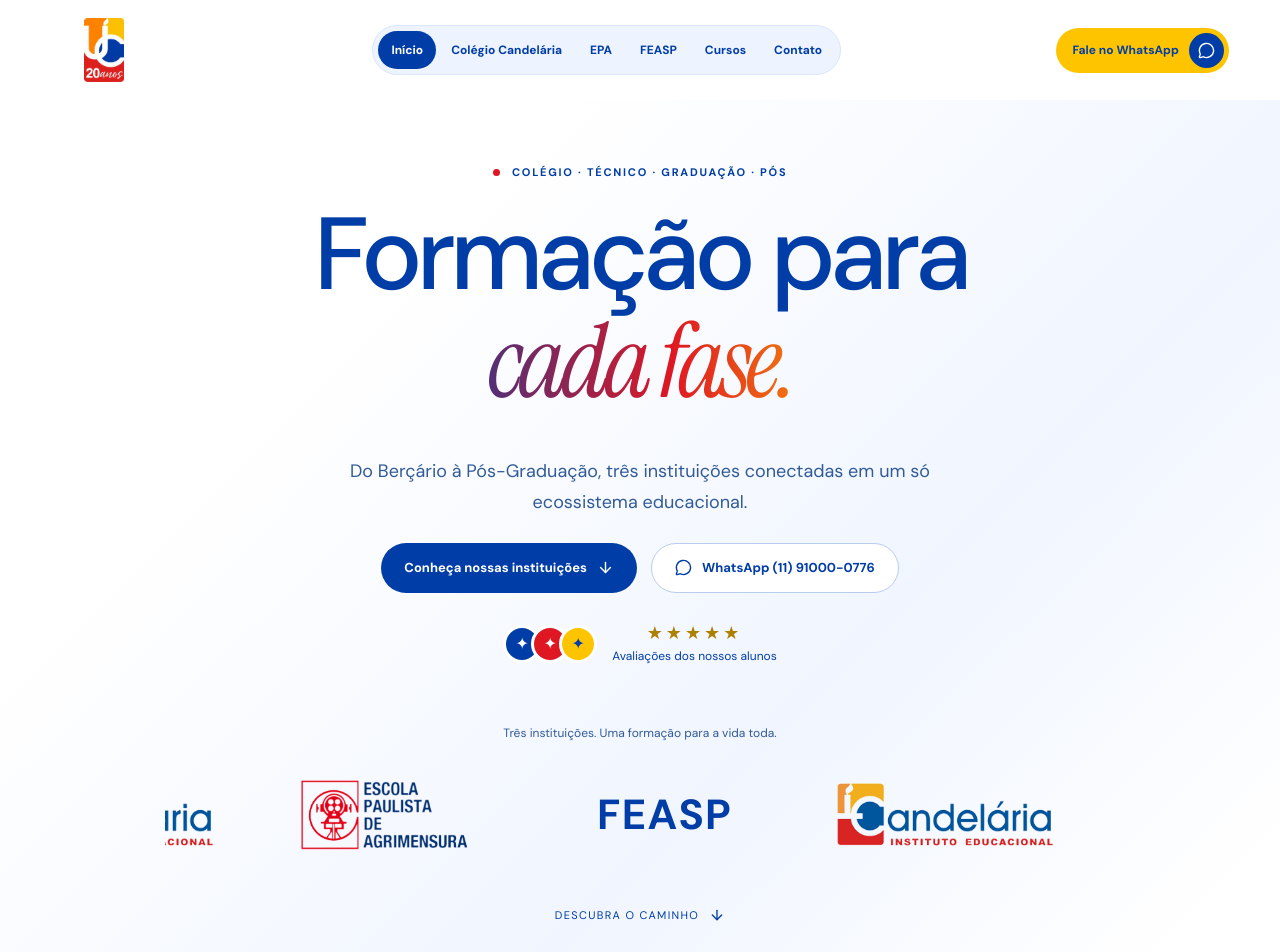
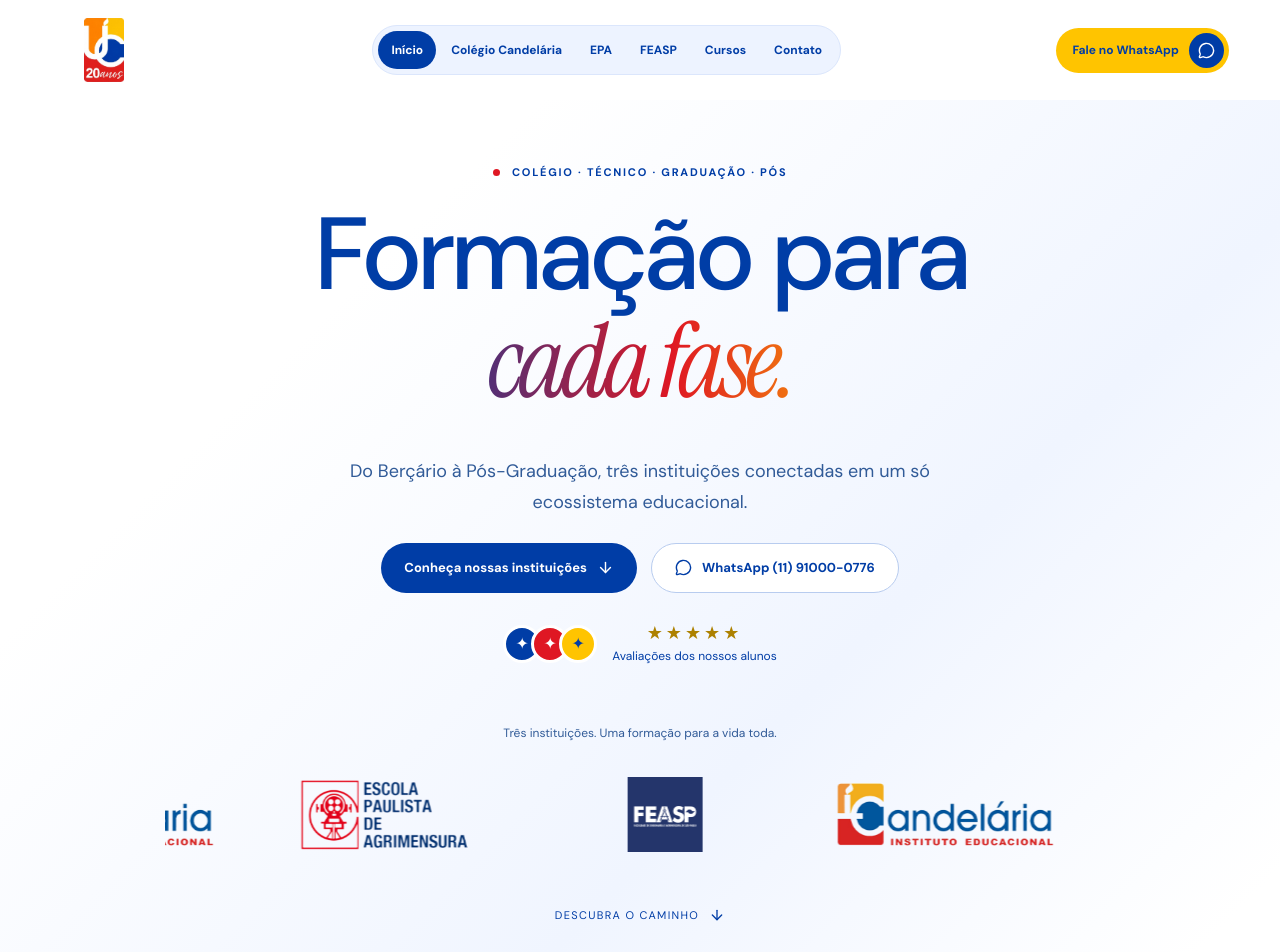
Before and after one commit to Valegabbs/candelaria, a React (Vite) app: page / in a window 1280 px wide. Shown: the top 952 px of the page. Built offline with nearby package versions, Linux system fonts and the light colour scheme.

Commit message:
Add official FEASP logo

```diff
--- a/src/App.tsx
+++ b/src/App.tsx
@@ -18,7 +18,7 @@
 const schools = [
   { title: 'Colégio Candelária', kicker: 'Da base para a vida', description: 'Do Berçário ao Ensino Médio.', image: '/assets/colegio-logo.png', tags: ['Educação Infantil', 'Fundamental', 'Ensino Médio'], button: 'Conheça o Colégio', url: 'https://iecandelaria.com.br/', theme: 'school' },
   { title: 'EPA - Escola Paulista de Agrimensura', kicker: 'Técnica que abre caminhos', description: 'Formação técnica em Agrimensura.', image: '/assets/epa-logo.png', tags: ['Prática de campo', 'Tecnologia', 'Empregabilidade'], button: 'Conheça a EPA', url: 'https://escolapaulistaagrimensura.org.br/', theme: 'epa' },
-  { title: 'FEASP', kicker: 'Conhecimento que transforma', description: 'Graduação e Pós-Graduação.', image: '', tags: ['Engenharia Cartográfica e de Agrimensura', 'Graduação em Pedagogia', 'Georreferenciamento de Imóveis Rurais e Urbanos', 'Pós-Graduação Educação Inclusiva', 'Psicopedagogia', 'Pós-Graduação Práticas de Libras'], button: 'Conheça a FEASP', url: 'https://feasp.edu.br/', theme: 'feasp' },
+  { title: 'FEASP', kicker: 'Conhecimento que transforma', description: 'Graduação e Pós-Graduação.', image: '/assets/feasp-logo.png', tags: ['Engenharia Cartográfica e de Agrimensura', 'Graduação em Pedagogia', 'Georreferenciamento de Imóveis Rurais e Urbanos', 'Pós-Graduação Educação Inclusiva', 'Psicopedagogia', 'Pós-Graduação Práticas de Libras'], button: 'Conheça a FEASP', url: 'https://feasp.edu.br/', theme: 'feasp' },
 ]
 
 const socialGroups = [
```
Also changed, not shown: public/assets/feasp-logo.png (added).
